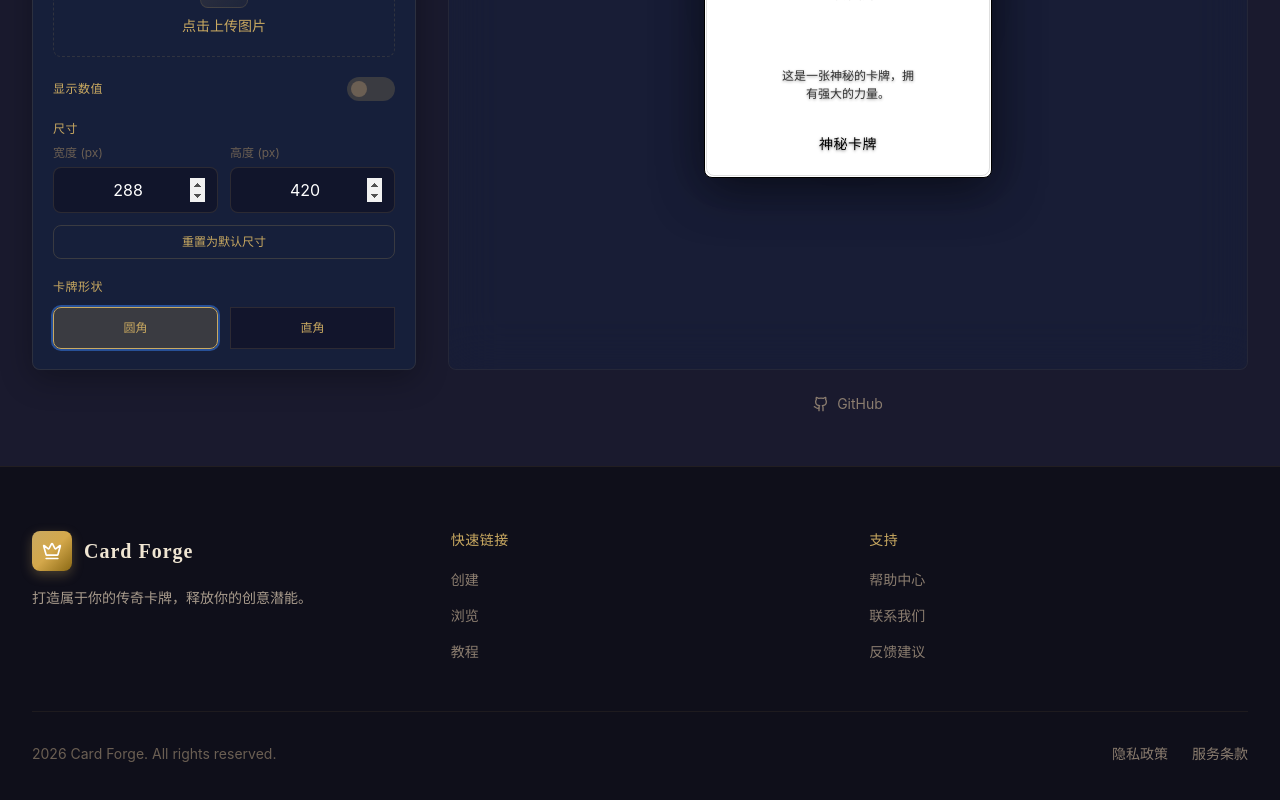
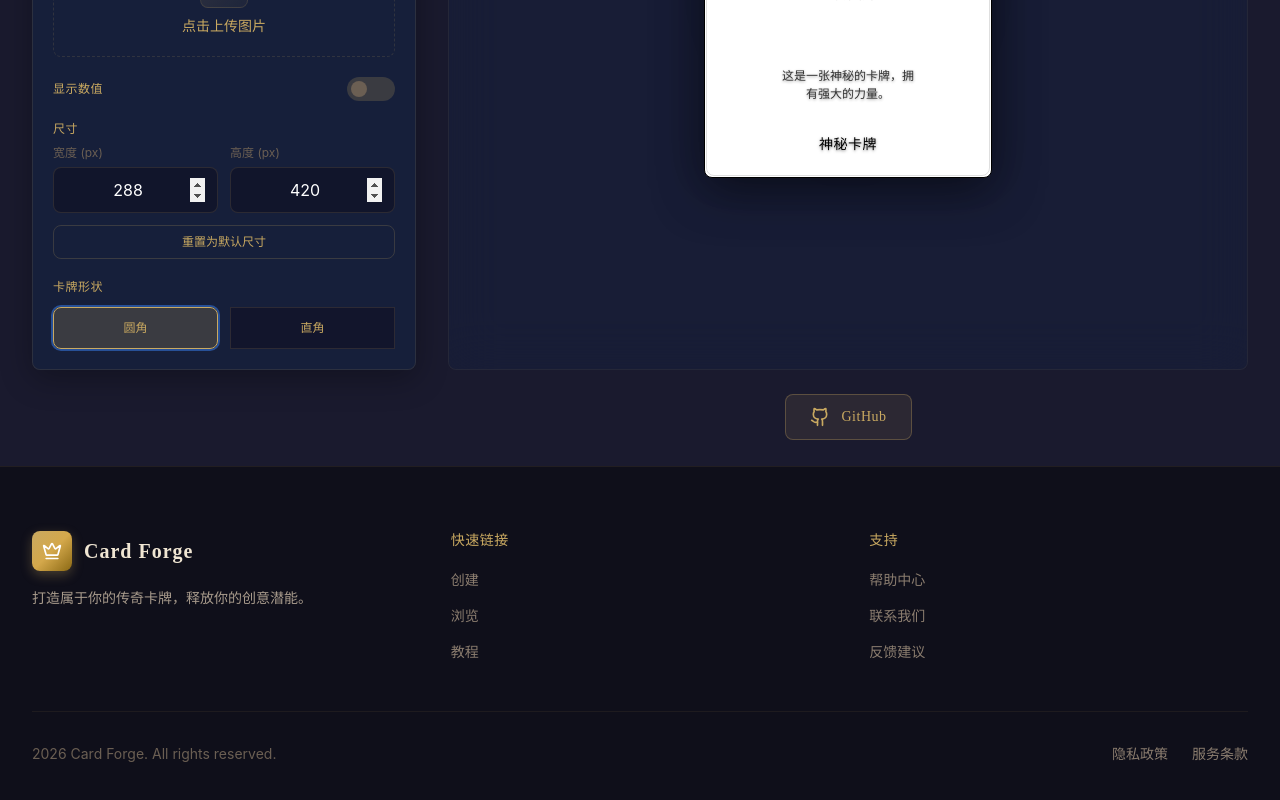
Before and after one commit to kinguang3/Card-Forge, a React (Vite) app: page /#/ in a window 1280 px wide. Shown: the part 2201-3001 px from the top of the page. Built offline with nearby package versions, Linux system fonts and the light colour scheme.

Commit message:
Make GitHub link more prominent with button styling

```diff
--- a/src/components/EditorSection/EditorSection.tsx
+++ b/src/components/EditorSection/EditorSection.tsx
@@ -93,8 +93,14 @@ export function EditorSection({ cardData, updateField, uploadImage, removeImage,
               </div>
             </div>
             <div className="mt-6 text-center">
-              <a href="https://github.com/kinguang3/Card-Forge" target="_blank" rel="noopener noreferrer" className="inline-flex items-center gap-2 text-sm transition-all hover:text-[#c9a961]" style={{ color: '#8b7d6f' }}>
-                <Github className="w-4 h-4" />
+              <a href="https://github.com/kinguang3/Card-Forge" target="_blank" rel="noopener noreferrer" className="inline-flex items-center gap-3 px-6 py-3 rounded-lg text-sm font-medium transition-all duration-300 hover:scale-105" style={{
+                color: '#c9a961',
+                backgroundColor: 'rgba(201, 169, 97, 0.1)',
+                border: '1px solid rgba(201, 169, 97, 0.3)',
+                fontFamily: "'Cinzel', serif",
+                letterSpacing: '0.5px'
+              }}>
+                <Github className="w-5 h-5" />
                 <span>GitHub</span>
               </a>
             </div>
```
